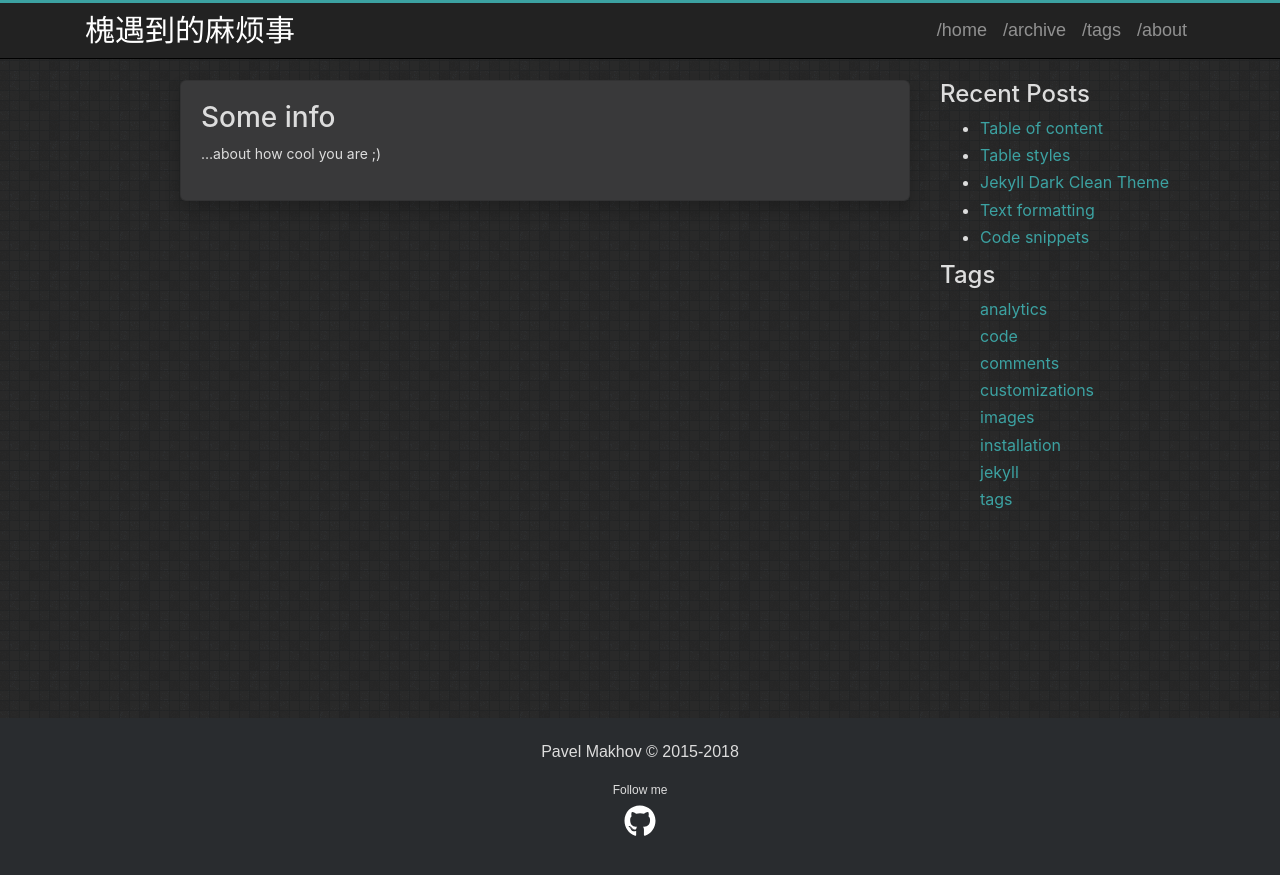
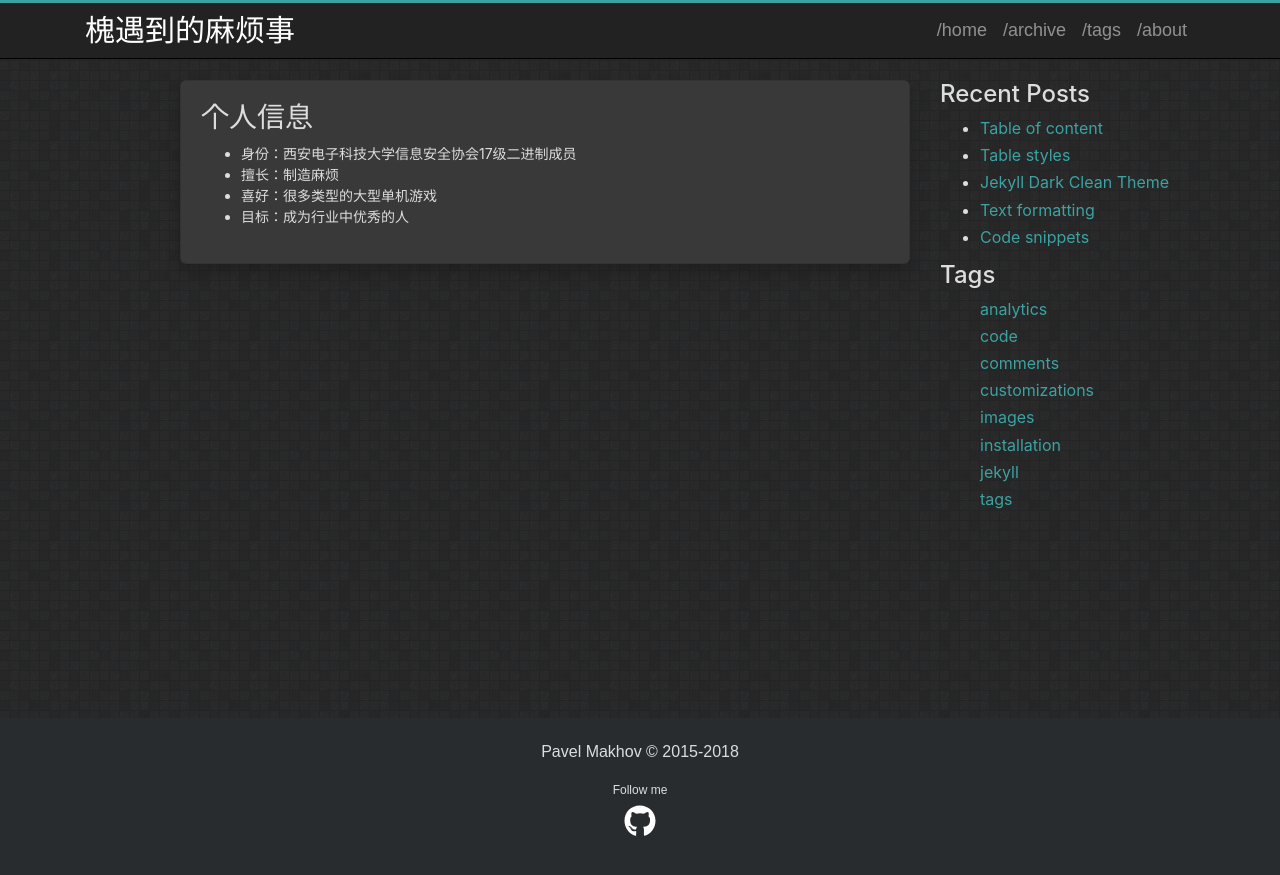
Before and after one commit to Wei-XDSEC/wei-xdsec.github.io, a Jekyll site: the page built from about.md, in a window 1280 px wide. Shown: the top 875 px of the page. Built offline with Jekyll 4.4.1, drawn with Linux system fonts in a browser that asks for light colours.

Commit message:
Update about.md

```diff
--- a/about.md
+++ b/about.md
@@ -4,5 +4,9 @@ title: About
 
 ---
 
-# Some info
-...about how cool you are ;)
+# 个人信息
+
+- 身份：西安电子科技大学信息安全协会17级二进制成员
+- 擅长：制造麻烦
+- 喜好：很多类型的大型单机游戏
+- 目标：成为行业中优秀的人
```
